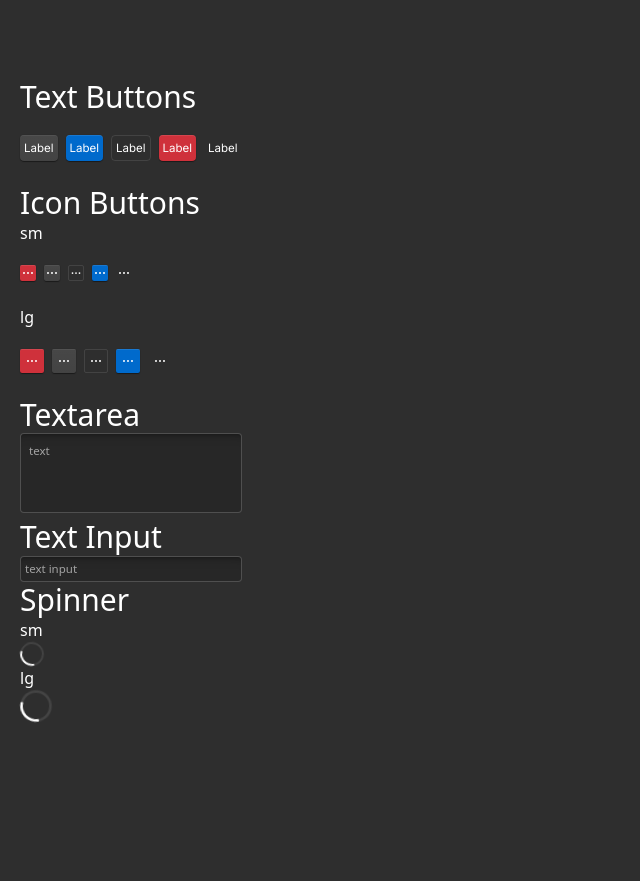
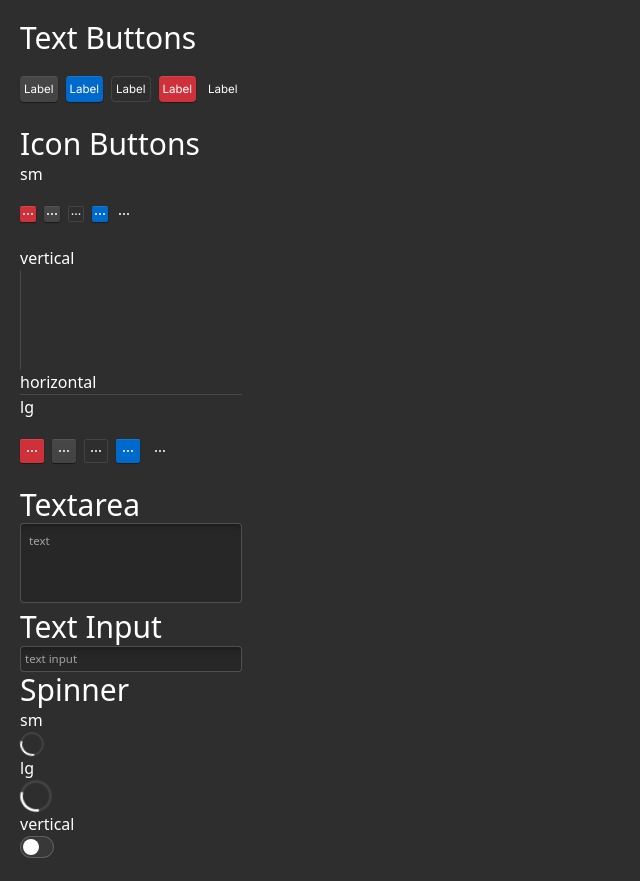
Before and after one commit to Flowappz/webflow-app-ui-components, a React (Vite) app: page / in a window 1280 px wide. Shown: the whole page, without its empty margins (0-640 px from the left). Before the commit the page ends 800 px from the top, so only its background shows below. Built offline with nearby package versions, Linux system fonts and the light colour scheme.

Commit message:
add divider and switch component

```diff
--- a/package.json
+++ b/package.json
@@ -26,8 +26,10 @@
     "preview": "vite preview"
   },
   "dependencies": {
+    "@radix-ui/react-accordion": "^1.1.2",
     "@radix-ui/react-slot": "^1.0.2",
     "class-variance-authority": "^0.7.0",
+    "lucide-react": "^0.294.0",
     "react": "^18.2.0",
     "react-dom": "^18.2.0",
     "tailwind-merge": "^2.0.0",
--- a/src/App.tsx
+++ b/src/App.tsx
@@ -1,8 +1,10 @@
 import {Button} from "./components";
-import {IconButton} from "./components/IconButton/IconButton";
-import {Textarea} from "./components/TextArea/TextArea";
-import {Input} from "./components/Input/Input";
+import {IconButton} from "./components";
+import {Textarea} from './components';
+import {Input} from "./components";
 import Spinner from "./components/Spinner/Spinner";
+import {Divider} from "./components/Divider/Divider";
+import {Switch} from "./components/Switch/Switch";
 
 
 function App() {
@@ -10,8 +12,6 @@ function App() {
 
     return (
         <div className="App p-5 text-actionPrimaryText">
-
-
             <h2 className='text-3xl'>Text Buttons</h2>
             <div className='flex gap-2 mt-5 mb-6'>
                 <Button>Label</Button>
@@ -33,6 +33,10 @@ function App() {
                 <IconButton variant={'ghost'} size={'sm'}></IconButton>
 
             </div>
+            <p>vertical</p>
+            <Divider direction={'vertical'}/>
+            <p>horizontal</p>
+            <Divider/>
             <p>lg</p>
             <div className='flex gap-2 mt-5 mb-6'>
                 <IconButton variant={'danger'} size={'lg'}></IconButton>
@@ -47,7 +51,7 @@ function App() {
             <Textarea placeholder={'text'}/>
 
             <h2 className='text-3xl'>Text Input</h2>
-            <Input  placeholder={'text input'}/>
+            <Input placeholder={'text input'}/>
 
             <h2 className='text-3xl'>Spinner</h2>
             <p>sm</p>
@@ -55,6 +59,11 @@ function App() {
             <p>lg</p>
             <Spinner size={'lg'}/>
 
+
+            <p>vertical</p>
+
+            <Switch name={'switch'}/>
+
         </div>
     );
 }
--- /dev/null
+++ b/src/components/Divider/Divider.tsx
@@ -0,0 +1,29 @@
+import {cn} from "../../lib/utils";
+import {FC} from "react";
+import * as React from "react";
+import {cva} from "class-variance-authority";
+
+
+export interface DividerProps
+    extends React.HTMLAttributes<HTMLDivElement> {
+    direction?: 'horizontal' | 'vertical';
+
+}
+
+const dividerVariants = cva('bg-[#FFFFFF21]', {
+    variants: {
+        direction: {
+            horizontal: ['w-full' , 'h-[1px]'],
+            vertical: ['h-[100px]' , 'w-[1px]'],
+        }
+    },
+    defaultVariants: {
+        direction: 'horizontal'
+    }
+})
+
+export const Divider: FC<DividerProps> = ({className, direction, ...props}) => {
+    return (
+        <div className={cn('', dividerVariants({className, direction}))} {...props}/>
+    )
+}
--- /dev/null
+++ b/src/components/Switch/Switch.tsx
@@ -0,0 +1,17 @@
+import {FC} from "react";
+
+interface SwitchProps extends React.InputHTMLAttributes<HTMLInputElement>{
+
+}
+export const Switch:FC<SwitchProps> = ({...props}) => {
+
+    return (
+        // switch box
+        <label className="switch-box bg-background3 cursor-pointer border-[1px] border-[#FFFFFF30] transition-all relative w-[34px] h-[22px] inline-block rounded-[13px]" htmlFor={'switch'}>
+            <input type="checkbox" id={'switch'} className='switch-input transition-all opacity-0 w-0 h-0' {...props}/>
+            {/*slider*/}
+            <span
+                className="switch-slider before:transition-all absolute top-0 left-0 right-0 bottom-0 before:absolute before:content-[''] before:left-[2px] before:rounded-[13px] before:bottom-[2px] before:bg-[#fff] before:w-[16px] before:h-[16px]"></span>
+        </label>
+    )
+}
--- a/src/components/index.ts
+++ b/src/components/index.ts
@@ -2,3 +2,5 @@ export {Button} from "./Button/Button";
 export {IconButton} from "./IconButton/IconButton"
 export {Textarea} from "./TextArea/TextArea"
 export {Input} from './Input/Input'
+export {Switch} from './Switch/Switch'
+export {Divider} from './Divider/Divider'
--- a/src/index.css
+++ b/src/index.css
@@ -67,9 +67,9 @@
     --purpleBorder: #875FFD;
 
     /* Box shadows for buttons and inputs */
-    --boxShadows-action-colored: 0px 0.5px 1px 0px rgba(0, 0, 0, 0.8),0px 0.5px 0.5px 0px rgba(255, 255, 255, 0.20) inset;
-    --boxShadows-action-secondary: 0px 0.5px 1px rgba(0, 0, 0, 0.8),inset 0px 0.5px 0.5px rgba(255, 255, 255, 0.12);
-    --boxShadows-input-inner: 0px 1px 1px -1px rgba(0, 0, 0, 0.13) inset,0px 3px 3px -3px rgba(0, 0, 0, 0.17) inset,0px 4px 4px -4px rgba(0, 0, 0, 0.17) inset,0px 8px 8px -8px rgba(0, 0, 0, 0.17) inset,0px 12px 12px -12px rgba(0, 0, 0, 0.13) inset,0px 16px 16px -16px rgba(0, 0, 0, 0.13) inset;
+    --boxShadows-action-colored: 0px 0.5px 1px 0px rgba(0, 0, 0, 0.8), 0px 0.5px 0.5px 0px rgba(255, 255, 255, 0.20) inset;
+    --boxShadows-action-secondary: 0px 0.5px 1px rgba(0, 0, 0, 0.8), inset 0px 0.5px 0.5px rgba(255, 255, 255, 0.12);
+    --boxShadows-input-inner: 0px 1px 1px -1px rgba(0, 0, 0, 0.13) inset, 0px 3px 3px -3px rgba(0, 0, 0, 0.17) inset, 0px 4px 4px -4px rgba(0, 0, 0, 0.17) inset, 0px 8px 8px -8px rgba(0, 0, 0, 0.17) inset, 0px 12px 12px -12px rgba(0, 0, 0, 0.13) inset, 0px 16px 16px -16px rgba(0, 0, 0, 0.13) inset;
 
     --boxShadows-menu: 0px 0.5px 0.5px 0px rgba(255, 255, 255, 0.12) inset, 0px 12px 24px 8px rgba(0, 0, 0, 0.04), 0px 8px 16px 4px rgba(0, 0, 0, 0.04), 0px 4px 8px 2px rgba(0, 0, 0, 0.04), 0px 2px 6px 0px rgba(0, 0, 0, 0.04), 0px 0px 1px 0px rgba(0, 0, 0, 0.25);
 
@@ -88,8 +88,6 @@
 }
 
 
-
-
 body {
     margin: 0;
     display: flex;
@@ -99,20 +97,24 @@ body {
     background-color: #2E2E2E;
 }
 
-
-
-
-
-
-
-
-
-/* Custom css */
-.default-bg-gradient {
-    background-image: linear-gradient(180deg, rgba(255, 255, 255, 0.12) 0%, rgba(255, 255, 255, 0.10) 100%);
-
+/*Switch Custom Style*/
+.switch-input:checked + .switch-slider {
+    @apply before:translate-x-[12px]
 }
 
-.default-box-shadow{
-    box-shadow: 0 0.5px 0.5px 0 rgba(255, 255, 255, 0.12) inset, 0 0.5px 1px 0 #000;
+.switch-box:has(.switch-input:enabled:not(:checked)) {
+    @apply hover:bg-[#FFFFFF30] hover:border-[transparent]
 }
+
+.switch-box:has(.switch-input:checked) {
+    @apply bg-[#006ACC] border-[#006ACC]
+}
+
+.switch-box:has(.switch-input:disabled) {
+    @apply opacity-[0.4] cursor-not-allowed
+}
+
+.switch-box:has(.switch-input:focus) {
+    @apply outline outline-1 outline-blueBorder
+}
+/*Switch Custom Style*/
--- a/tailwind.config.cjs
+++ b/tailwind.config.cjs
@@ -81,7 +81,21 @@ module.exports = {
                 'menu': 'var(--boxShadows-menu)',
                 'input-inner-shadow': 'var(--input-inner-shadow)',
                 'menu-shadow': 'var(--menu-shadow)',
-            }
+            },
+            keyframes: {
+                "accordion-down": {
+                    from: { height: "0" },
+                    to: { height: "var(--radix-accordion-content-height)" },
+                },
+                "accordion-up": {
+                    from: { height: "var(--radix-accordion-content-height)" },
+                    to: { height: "0" },
+                },
+            },
+            animation: {
+                "accordion-down": "accordion-down 0.2s ease-out",
+                "accordion-up": "accordion-up 0.2s ease-out",
+            },
         },
     },
     plugins: [],
```
Also changed, not shown: 1 other file (tests, documents, lock files or other folders).
